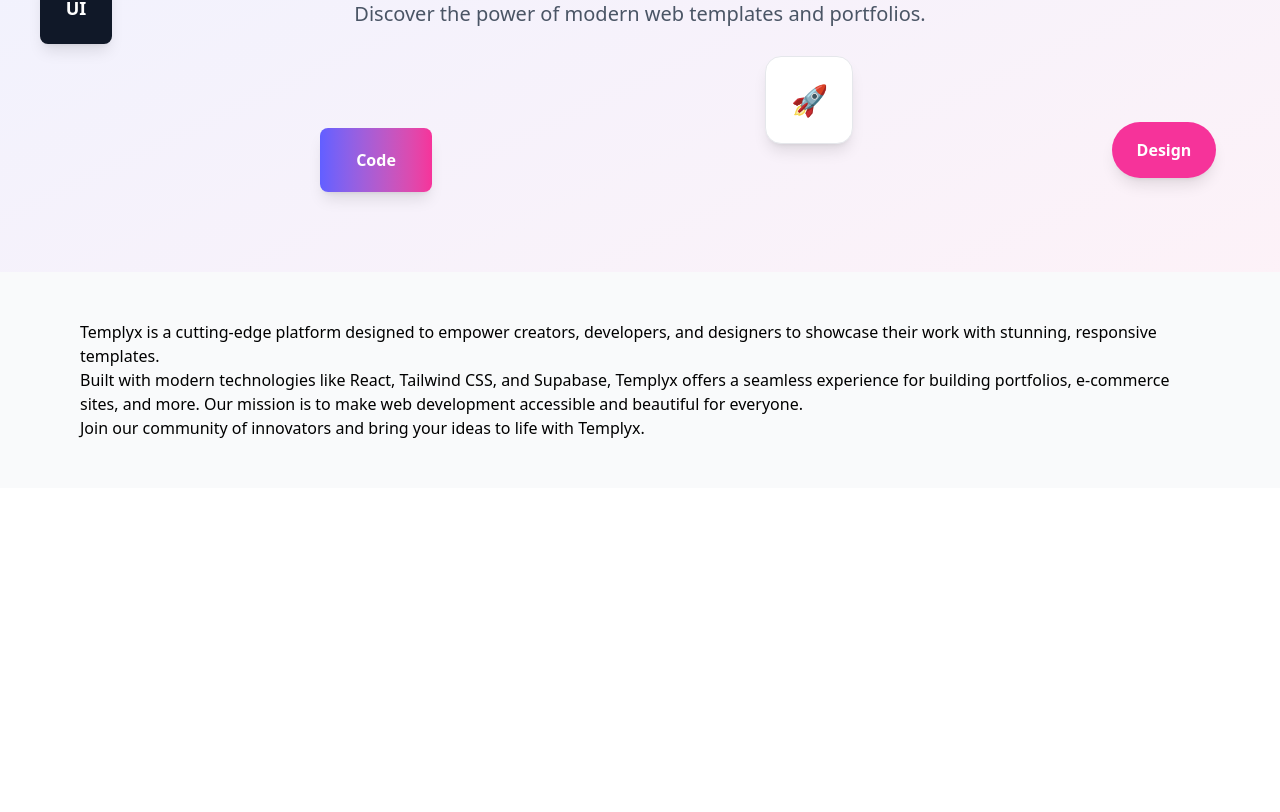
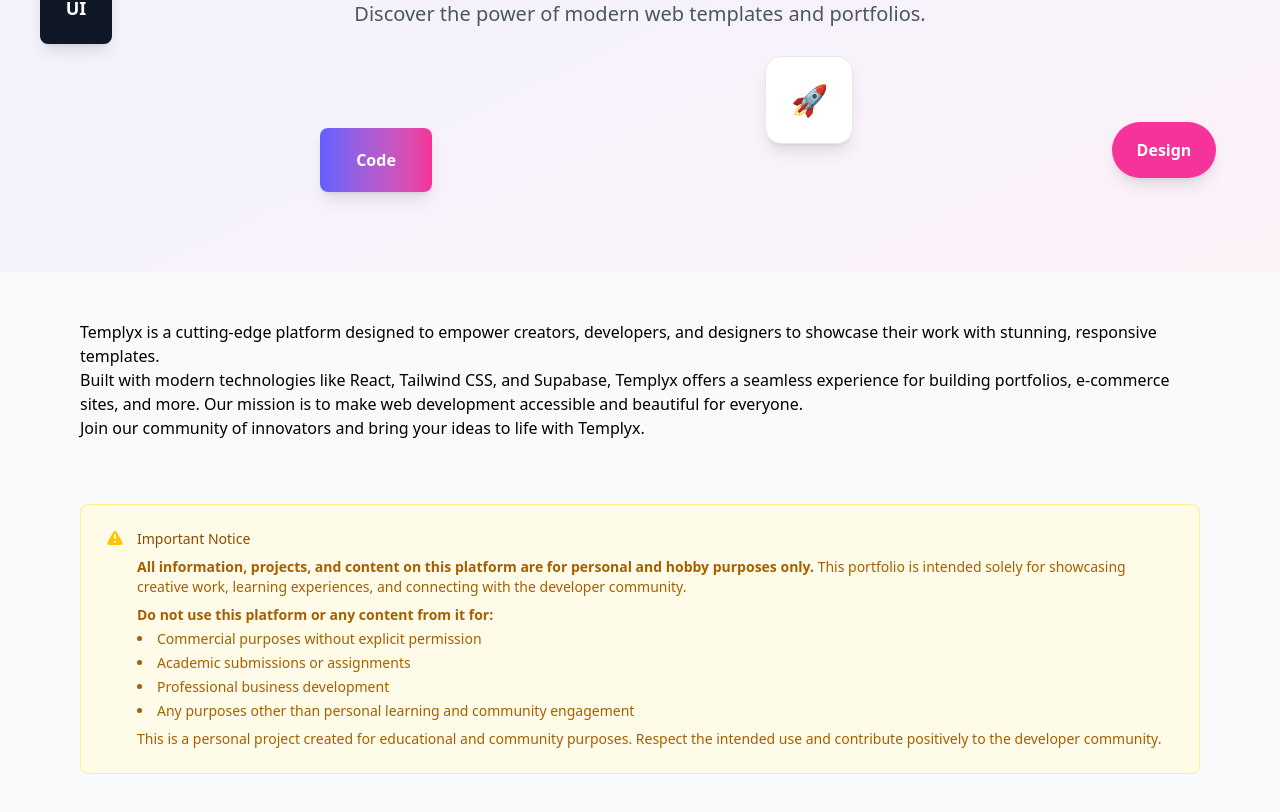
Before and after one commit to Domincee/Templyx, a React (Vite) app: page /about in a window 1280 px wide. Shown: the part 384-1196 px from the top of the page. Before the commit the page ends 872 px from the top, so only its background shows below. Built offline with nearby package versions, Linux system fonts and the light colour scheme; no server answers.

Commit message:
Add usage disclaimer to About page clarifying personal/hobby use only
Amp-Thread-ID: https://ampcode.com/threads/T-cdc89383-c165-407b-899d-5429da1b9853
Co-authored-by: Amp <amp@ampcode.com>

```diff
--- a/src/pages/About.jsx
+++ b/src/pages/About.jsx
@@ -72,6 +72,41 @@
             </p>
           </div>
         </section>
+
+        {/* Usage Disclaimer */}
+        <section className={`mt-16 transition-all duration-1000 ${isVisible ? 'translate-y-0 opacity-100' : 'translate-y-10 opacity-0'}`}>
+          <div className="bg-yellow-50 border border-yellow-200 rounded-lg p-6">
+            <div className="flex items-start">
+              <div className="flex-shrink-0">
+                <svg className="h-5 w-5 text-yellow-400" viewBox="0 0 20 20" fill="currentColor">
+                  <path fillRule="evenodd" d="M8.257 3.099c.765-1.36 2.722-1.36 3.486 0l5.58 9.92c.75 1.334-.213 2.98-1.742 2.98H4.42c-1.53 0-2.493-1.646-1.743-2.98l5.58-9.92zM11 13a1 1 0 11-2 0 1 1 0 012 0zm-1-8a1 1 0 00-1 1v3a1 1 0 002 0V6a1 1 0 00-1-1z" clipRule="evenodd" />
+                </svg>
+              </div>
+              <div className="ml-3">
+                <h3 className="text-sm font-medium text-yellow-800">
+                  Important Notice
+                </h3>
+                <div className="mt-2 text-sm text-yellow-700">
+                  <p>
+                    <strong>All information, projects, and content on this platform are for personal and hobby purposes only.</strong> This portfolio is intended solely for showcasing creative work, learning experiences, and connecting with the developer community.
+                  </p>
+                  <p className="mt-2">
+                    <strong>Do not use this platform or any content from it for:</strong>
+                  </p>
+                  <ul className="mt-1 list-disc list-inside space-y-1">
+                    <li>Commercial purposes without explicit permission</li>
+                    <li>Academic submissions or assignments</li>
+                    <li>Professional business development</li>
+                    <li>Any purposes other than personal learning and community engagement</li>
+                  </ul>
+                  <p className="mt-2">
+                    This is a personal project created for educational and community purposes. Respect the intended use and contribute positively to the developer community.
+                  </p>
+                </div>
+              </div>
+            </div>
+          </div>
+        </section>
       </main>
 
       <AuthModal isOpen={authOpen} onClose={() => setAuthOpen(false)} />
```
